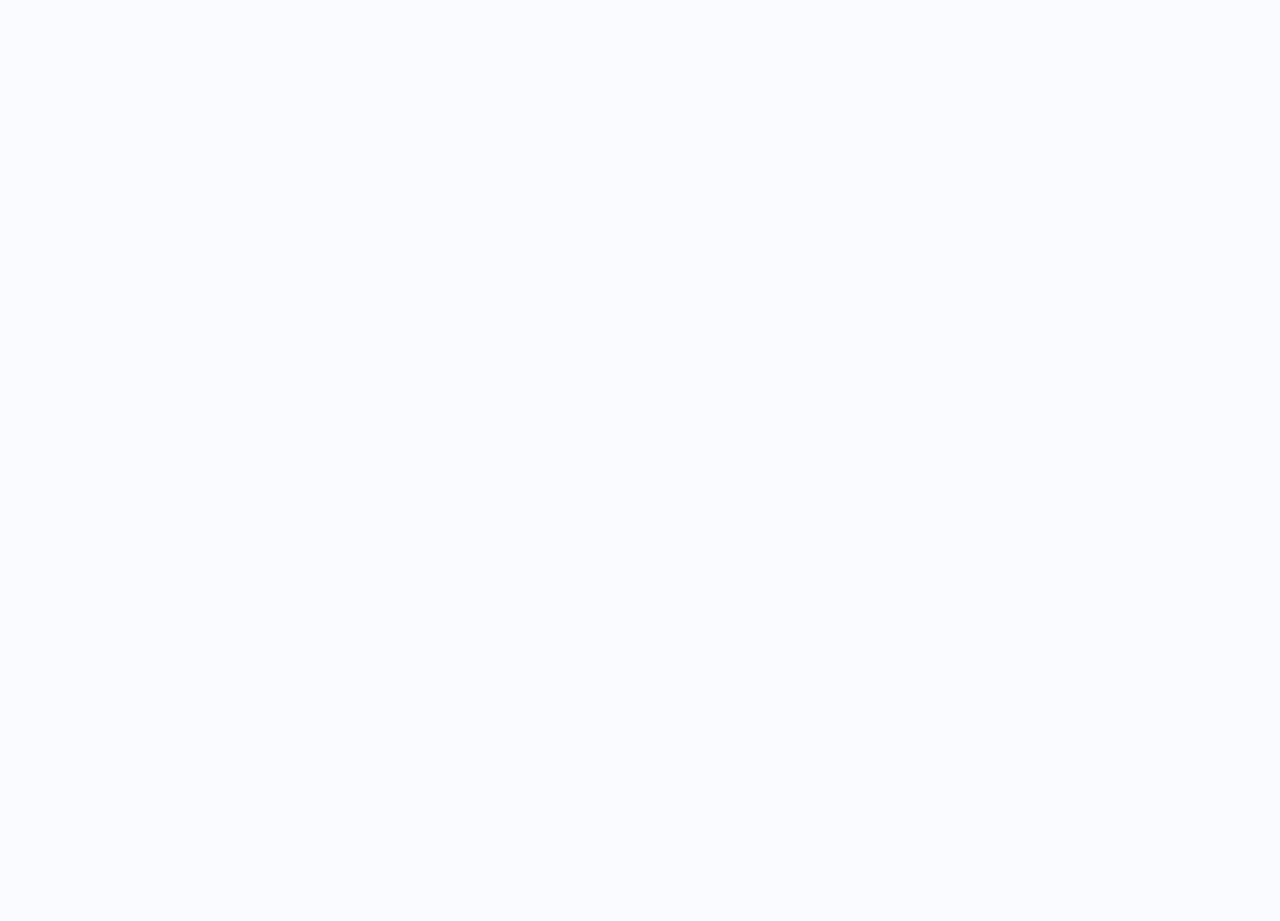
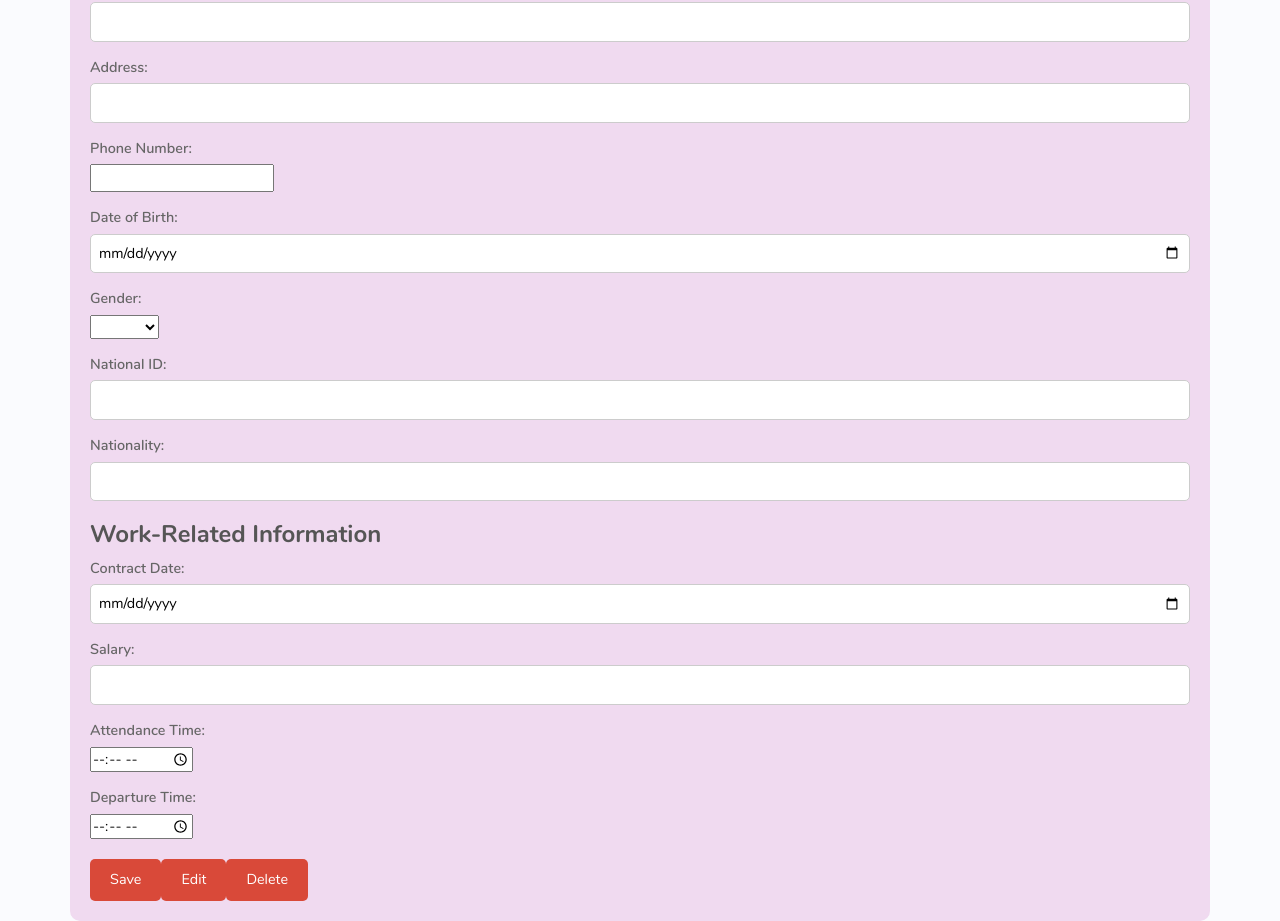
Before and after one commit to HR-Mangment-System/HRMangmentSystem-Frontend, an Angular app: page /employee in a window 1280 px wide. Before the commit this address led to /. Shown: the part 144-1065 px from the top of the page. Before the commit the page ends 800 px from the top, so only its background shows below. Built offline with nearby package versions, Linux system fonts and the light colour scheme.

Commit message:
Added Employee

```diff
--- /dev/null
+++ b/src/app/Pages/employee/employee.component.css
@@ -0,0 +1,51 @@
+.container {
+  background-color: #F0DAF0;
+  padding: 20px;
+  border-radius: 10px;
+}
+
+h2 {
+  color: #090909;
+}
+
+form {
+  margin-top: 20px;
+}
+
+.personal-info, .work-related-info {
+  margin-bottom: 20px;
+}
+
+h3 {
+  color: #555;
+}
+
+.form-group {
+  margin-bottom: 15px;
+}
+
+label {
+  display: block;
+  margin-bottom: 5px;
+  color: #666;
+}
+
+input[type="text"], input[type="date"] {
+  width: 100%;
+  padding: 8px;
+  border-radius: 5px;
+  border: 1px solid #ccc;
+}
+
+button {
+  padding: 10px 20px;
+  background-color: #D94939;
+  color: #fff;
+  border: none;
+  border-radius: 5px;
+  cursor: pointer;
+}
+
+button:hover {
+  background-color: #4E2161;
+}
--- /dev/null
+++ b/src/app/Pages/employee/employee.component.html
@@ -0,0 +1,73 @@
+<!-- employee-.component.html -->
+<div class="container">
+  <h2>Employee Data Entry</h2>
+  <form #employeeForm="ngForm" (ngSubmit)="saveEmployee()">
+    <div class="personal-info">
+      <h3>Personal Information</h3>
+      <div class="form-group">
+        <label for="name">Name:</label>
+        <input type="text" id="name" [(ngModel)]="employee.personal.name" name="name" required #name="ngModel">
+        <div *ngIf="name.invalid && (name.dirty || name.touched)" class="error-message">
+          <div *ngIf="name.errors?.[required]==true">Name is required.</div>
+        </div>
+      </div>
+      <div class="form-group">
+        <label for="address">Address:</label>
+        <input type="text" id="address" [(ngModel)]="employee.personal.address" name="address" required>
+      </div>
+      <div class="form-group">
+        <label for="phoneNumber">Phone Number:</label>
+        <input type="tel" id="phoneNumber" [(ngModel)]="employee.personal.phoneNumber" name="phoneNumber"
+          required pattern="[0-9]{11}">
+      </div>
+      <div class="form-group">
+        <label for="dateOfBirth">Date of Birth:</label>
+        <input type="date" id="dateOfBirth" [(ngModel)]="employee.personal.dateOfBirth" name="dateOfBirth" required>
+      </div>
+      <div class="form-group">
+        <label for="gender">Gender:</label>
+        <select id="gender" [(ngModel)]="employee.personal.gender" name="gender" required>
+          <option value="male">Male</option>
+          <option value="female">Female</option>
+          <option value="other">Other</option>
+        </select>
+      </div>
+      <div class="form-group">
+        <label for="nationalID">National ID:</label>
+        <input type="text" id="nationalID" [(ngModel)]="employee.personal.nationalID" name="nationalID" required
+          pattern="[0-9]{14}">
+      </div>
+      <div class="form-group">
+        <label for="nationality">Nationality:</label>
+        <input type="text" id="nationality" [(ngModel)]="employee.personal.nationality" name="nationality" required>
+      </div>
+    </div>
+    <div class="work-related-info">
+      <h3>Work-Related Information</h3>
+      <div class="form-group">
+        <label for="contractDate">Contract Date:</label>
+        <input type="date" id="contractDate" [(ngModel)]="employee.workRelated.contractDate" name="contractDate"
+          required>
+      </div>
+      <div class="form-group">
+        <label for="salary">Salary:</label>
+        <input type="text" id="salary" [(ngModel)]="employee.workRelated.salary" name="salary" required pattern="[0-9]+">
+      </div>
+      <div class="form-group">
+        <label for="attendanceTime">Attendance Time:</label>
+        <input type="time" id="attendanceTime" [(ngModel)]="employee.workRelated.attendanceTime" name="attendanceTime"
+          required>
+      </div>
+      <div class="form-group">
+        <label for="departureTime">Departure Time:</label>
+        <input type="time" id="departureTime" [(ngModel)]="employee.workRelated.departureTime" name="departureTime"
+          required>
+      </div>
+    </div>
+    <div class="buttons">
+      <button type="submit" [disabled]="employeeForm.invalid">Save</button>
+      <button type="button" (click)="editEmployee()">Edit</button>
+      <button type="button" (click)="deleteEmployee()">Delete</button>
+    </div>
+  </form>
+</div>
--- /dev/null
+++ b/src/app/Pages/employee/employee.component.ts
@@ -0,0 +1,93 @@
+import { Component } from '@angular/core';
+
+@Component({
+  selector: 'app-employee',
+  templateUrl: './employee.component.html',
+  styleUrls: ['./employee.component.css']
+})
+export class EmployeeComponent {
+  employee: any = {
+    personal: {
+      name: '',
+      address: '',
+      phoneNumber: '',
+      dateOfBirth: '',
+      gender: '',
+      nationalID: '',
+      nationality: ''
+    },
+    workRelated: {
+      contractDate: '',
+      salary: '',
+      attendanceTime: '',
+      departureTime: ''
+    }
+  };
+required: any;
+
+  constructor() {}
+
+  saveEmployee(): void {
+    if (this.validateForm()) {
+      // Send employee data to the server
+      console.log('Employee data saved:', this.employee);
+    }
+  }
+
+  validateForm(): boolean {
+    let isValid = true;
+    const errorMessage = [];
+
+    // Personal data validation
+    for (const key of Object.keys(this.employee.personal)) {
+      if (!this.employee.personal[key]) {
+        errorMessage.push(`Please enter ${key.replace(/([A-Z])/g, ' $1').toLowerCase()}`);
+        isValid = false;
+      }
+    }
+
+    // Work-related data validation
+    for (const key of Object.keys(this.employee.workRelated)) {
+      if (!this.employee.workRelated[key]) {
+        errorMessage.push(`Please enter ${key.replace(/([A-Z])/g, ' $1').toLowerCase()}`);
+        isValid = false;
+      }
+    }
+
+    // Other validations
+    if (!this.isValidPhoneNumber(this.employee.personal.phoneNumber)) {
+      errorMessage.push('Please enter a valid phone number');
+      isValid = false;
+    }
+
+    if (!this.isValidNationalID(this.employee.personal.nationalID)) {
+      errorMessage.push('The national ID must be at least 14 digits');
+      isValid = false;
+    }
+
+    if (!isValid) {
+      alert(errorMessage.join('\n'));
+    }
+
+    return isValid;
+  }
+
+  isValidPhoneNumber(phoneNumber: string): boolean {
+    const phoneRegex = /^\d{11}$/;
+    return phoneRegex.test(phoneNumber);
+  }
+
+  isValidNationalID(nationalID: string): boolean {
+    return nationalID.length >= 14;
+  }
+
+  editEmployee(): void {
+    // Add edit logic here
+    console.log('Edit employee');
+  }
+
+  deleteEmployee(): void {
+    // Add delete logic here
+    console.log('Delete employee');
+  }
+}
--- a/src/app/app-routing.module.ts
+++ b/src/app/app-routing.module.ts
@@ -2,10 +2,12 @@ import { NgModule } from '@angular/core';
 import { RouterModule, Routes } from '@angular/router';
 import { SigninComponent } from './Pages/signin/signin.component';
 import { UsersGroupsComponent } from './Pages/users-groups/users-groups.component';
+import { EmployeeComponent } from './Pages/employee/employee.component';
 
 const routes: Routes = [
   { path: '', component: SigninComponent },
   {path: 'users-groups',component: UsersGroupsComponent},
+  {path: 'employee',component: EmployeeComponent},
 ];
 
 @NgModule({
--- a/src/app/app.component.html
+++ b/src/app/app.component.html
@@ -1,3 +1,4 @@
 <!-- <app-signin></app-signin> -->
 <!-- <app-users-groups></app-users-groups> -->
+<!-- <app-employee></app-employee> -->
 <router-outlet></router-outlet>
--- a/src/app/app.module.ts
+++ b/src/app/app.module.ts
@@ -6,12 +6,14 @@ import { FormsModule, ReactiveFormsModule } from '@angular/forms';
 import { SigninComponent } from './Pages/signin/signin.component';
 import { HttpClientModule } from '@angular/common/http';
 import { UsersGroupsComponent } from './Pages/users-groups/users-groups.component';
+import { EmployeeComponent } from './Pages/employee/employee.component';
 
 @NgModule({
   declarations: [
     AppComponent,
     SigninComponent,
     UsersGroupsComponent,
+    EmployeeComponent,
   ],
   imports: [
     BrowserModule,
```
